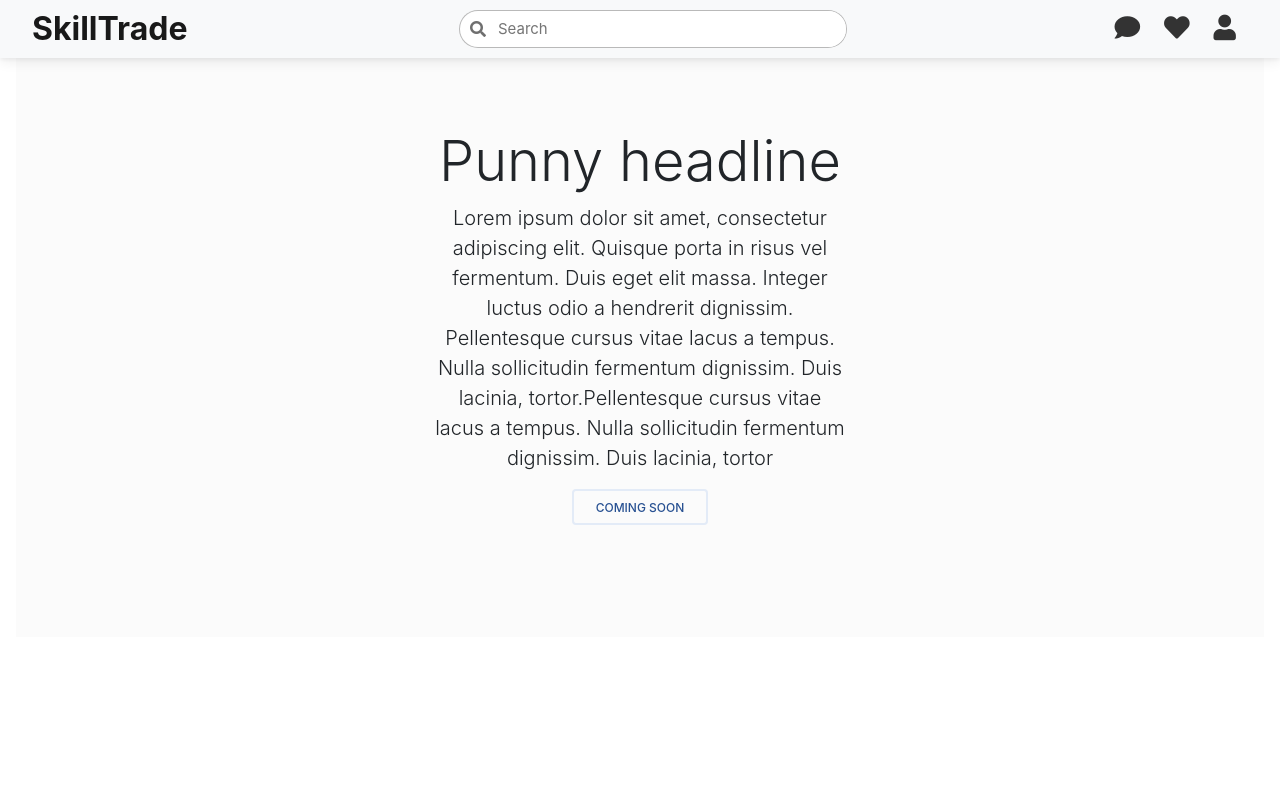
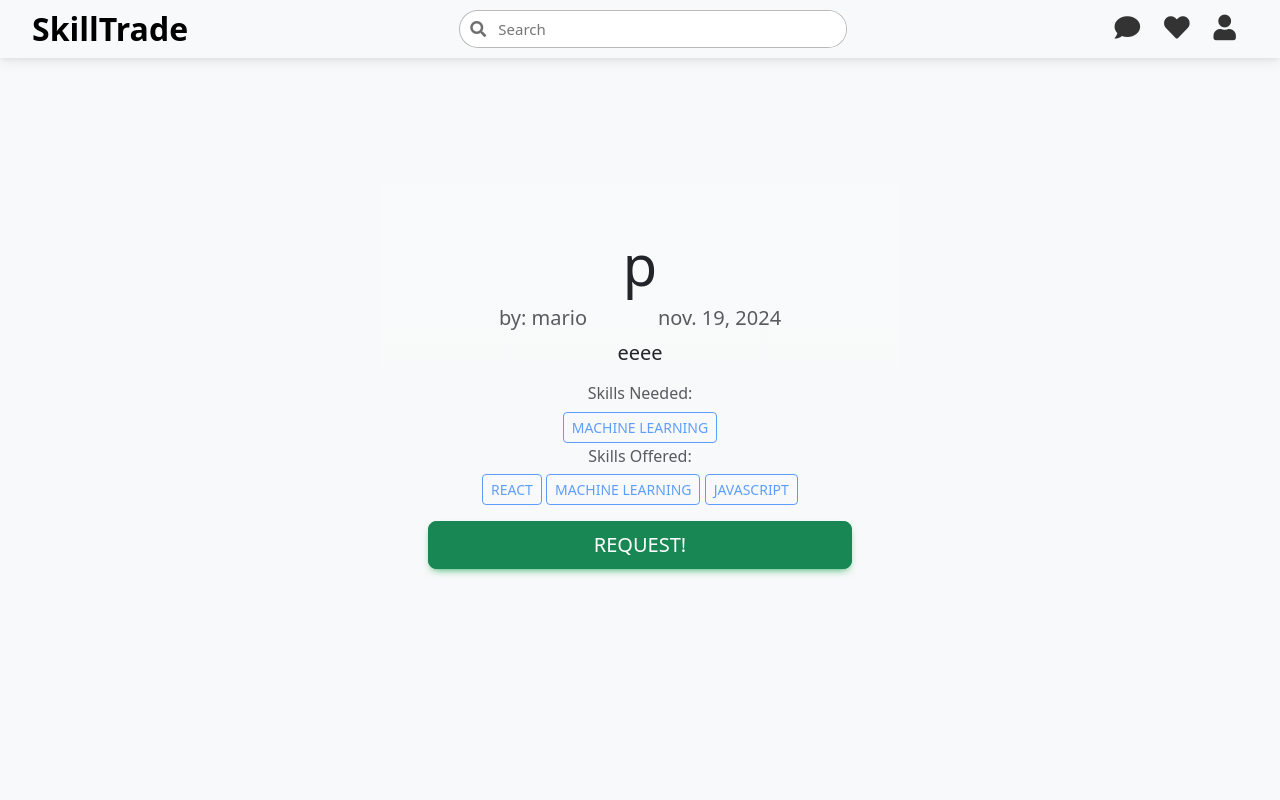
Before and after one commit to Emanuel532/proiect-tw, a Django app: a page that uses skilltrade/templates/base.html in a window 1280 px wide. Run offline with Django 5.2, Linux system fonts and the light colour scheme; data comes from the database, SQL or seed files in the repository; both versions use the stored data as it was after the commit; some libraries are stand-ins or nearby versions.

Commit message:
created semi-final product page and made it look better

```diff
--- a/skilltrade/skilltrade_aplicatie/static/styles/product_page.css
+++ b/skilltrade/skilltrade_aplicatie/static/styles/product_page.css
@@ -7,7 +7,7 @@ body {
     line-height: 1.5;
     color: #212529;
     text-align: left;
-    background-color: #fff;
+    background-color: antiquewhite;
 }
 div {
     display: block;
--- a/skilltrade/templates/base.html
+++ b/skilltrade/templates/base.html
@@ -4,6 +4,7 @@
 <head>
   <meta charset="utf-8">
   <title>{% block title %}Base page{% endblock %}</title>
+
 
   {% load static %}
 
@@ -17,10 +18,12 @@
   <link rel="stylesheet" href="https://cdnjs.cloudflare.com/ajax/libs/font-awesome/5.15.4/css/all.min.css">
   <script src="https://cdnjs.cloudflare.com/ajax/libs/mdb-ui-kit/6.3.0/mdb.min.js"></script>
   <meta name="viewport" content="width=device-width, initial-scale=1, shrink-to-fit=no">
+
+{% block head %} {% endblock %}
   <link rel="stylesheet" href="{% static 'styles/nav.css' %}">
   <script src="{% static 'scripts/nav.js' %}"></script>
 
-  {% block head %} {% endblock %}
+
 
 
 
--- a/skilltrade/templates/secondary_pages/post_page.html
+++ b/skilltrade/templates/secondary_pages/post_page.html
@@ -4,54 +4,51 @@
 {% block title %}{{ post.title }}{% endblock %}
 {% block head %}
 <link rel="stylesheet" href="{% static 'styles/product_page.css'%}">
+<link href="https://cdn.jsdelivr.net/npm/bootstrap@5.3.3/dist/css/bootstrap.min.css" rel="stylesheet" integrity="sha384-QWTKZyjpPEjISv5WaRU9OFeRpok6YctnYmDr5pNlyT2bRjXh0JMhjY6hW+ALEwIH" crossorigin="anonymous">
+<script src="https://cdn.jsdelivr.net/npm/bootstrap@5.3.3/dist/js/bootstrap.bundle.min.js" integrity="sha384-YvpcrYf0tY3lHB60NNkmXc5s9fDVZLESaAA55NDzOxhy9GkcIdslK1eN7N6jIeHz" crossorigin="anonymous"></script>
 {% endblock %}
 
 {% block content %}
-    <div class="position-relative overflow-hidden p-3 p-md-5 m-md-3 text-center bg-light">
-      <div class="col-md-5 p-lg-5 mx-auto my-5">
-        <h1 class="display-4 font-weight-normal">Punny headline</h1>
-        <p class="lead font-weight-normal">Lorem ipsum dolor sit amet, consectetur adipiscing elit.
-            Quisque porta in risus vel fermentum. Duis eget elit massa. Integer luctus odio a hendrerit dignissim.
-            Pellentesque cursus vitae lacus a tempus. Nulla sollicitudin fermentum dignissim.
-            Duis lacinia, tortor.Pellentesque cursus vitae lacus a tempus. Nulla sollicitudin fermentum dignissim.
-            Duis lacinia, tortor </p>
-        <a class="btn btn-outline-secondary" href="#">Coming soon</a>
+<div class="d-flex justify-content-center align-items-center vh-100 bg-light px-3">
+  <div class="col-md-5 p-lg-5 mx-auto my-5 text-center bg-light bg-gradient">
+    <h1 class="display-4 font-weight-normal">{{ post.title }}</h1>
+    <div class="d-flex justify-content-evenly">
+      <h5 class="text-muted">by: {{ post.author.username }}</h5>
+      <h5 class="text-muted">{{ post.created_at|date:"b. d, Y" }} </h5>
     </div>
-      <div class="product-device box-shadow d-none d-md-block"></div>
-      <div class="product-device product-device-2 box-shadow d-none d-md-block"></div>
+    <p class="lead font-weight-normal">
+      {{ post.content }}
+    </p>
+    <div class="text-left">
+      <h6 class="text-muted">Skills Needed:</h6>
+      <div>
+        {% for skill in post.skills_needed.all %}
+          <a href="#" class="btn btn-outline-primary btn-sm disabled" role="button" aria-disabled="true">{{ skill.name }}</a>
+        {% empty %}
+          <a href="#" class="btn btn-outline-primary btn-sm disabled" role="button" aria-disabled="true">No skills needed.</a>
+        {% endfor %}
       </div>
-   <!-- <h1>{{ post.title }}</h1>
-    <p>By: {{ post.author.username }}</p>
-    <p>{{ post.content }}</p>
-
-    <h3>Skills Offered:</h3>
-    <ul>
+      <h6 class="text-muted pt-1">Skills Offered:</h6>
+      <div class="pb-3">
         {% for skill in post.skills_offered.all %}
-            <li>{{ skill.name }}</li>
+          <a href="#" class="btn btn-outline-primary btn-sm disabled" role="button" aria-disabled="true">{{ skill.name }}</a>
         {% empty %}
-            <li>No skills offered</li>
+          <a href="#" class="btn btn-outline-primary btn-sm disabled" role="button" aria-disabled="true">No skills offered.</a>
         {% endfor %}
-    </ul>
-
-    <h3>Skills Needed:</h3>
-    <ul>
-        {% for skill in post.skills_needed.all %}
-            <li>{{ skill.name }}</li>
-        {% empty %}
-            <li>No skills needed</li>
-        {% endfor %}
-    </ul>
+      </div>
+    </div>
 
     {% if request.user == post.author %}
       <form method="POST" action="{% url 'delete_post' post.id %}">
         {% csrf_token %}
-            <button type="submit">Delete Post</button>
+        <button type="submit" class="btn btn-danger btn-lg btn-block">Delete?</button>
       </form>
     {% else %}
       <form>
         {% csrf_token %}
-            <button type="submit">Request</button>
+        <button type="submit" class="btn btn-success btn-lg btn-block">Request!</button>
       </form>
     {% endif %}
- -->
+  </div>
+</div>
 {% endblock %}
```
Also changed, not shown: skilltrade/db.sqlite3. Lines whose indentation alone changed are shown as unchanged.
